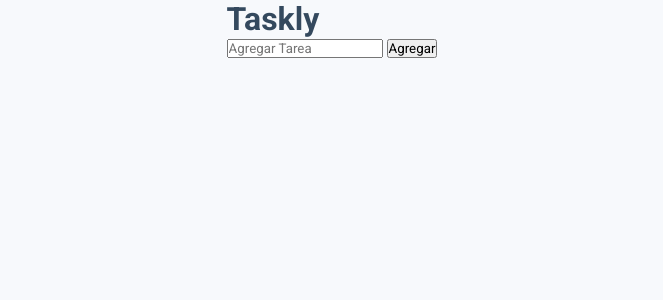
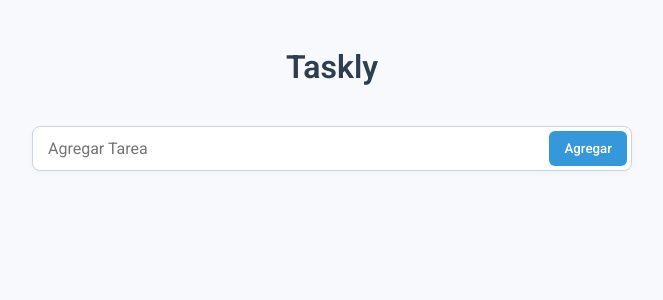
Before and after one commit to Myke003/Taskly, a Flask app: page / in a window 1280 px wide. Shown: the top 300 px of the page, without its empty margins (308-971 px from the left). Run offline with Flask 3, Linux system fonts and the light colour scheme.

Commit message:
css styles were added

```diff
--- a/app/templates/layout.j2
+++ b/app/templates/layout.j2
@@ -1,19 +1,23 @@
 {% extends "base.j2" %}
 
-{% block title%} Taslky{% endblock  %}
+{% block title%} Taslky {% endblock  %}
+
+{% block css %}
+<link rel="stylesheet" href="{{url_for('static', filename='css/layout.css')}}">
+{% endblock %}
 
 {% block body %}
 <h1>Taskly</h1>
 <div class="input-div">
-  <form action="{{ url_for('routes.add')}}" method="post">
-    <input type="text" name="name" placeholder="Agregar Tarea" required>
-    <button>Agregar</button>
+  <form class="task-form" action="{{ url_for('routes.add')}}" method="post">
+    <input class="input-form" type="text" name="name" placeholder="Agregar Tarea" required>
+    <button class="form-btn">Agregar</button>
   </form>
 </div>
 <div class="task-list">
   <ul>
     {% for task in tasks%}
-      <li>
+      <li class="taks-li">
         {{task.name}}
         <a href="{{url_for('routes.delete', id=task.id)}}">🗑</a>
       </li>
```
